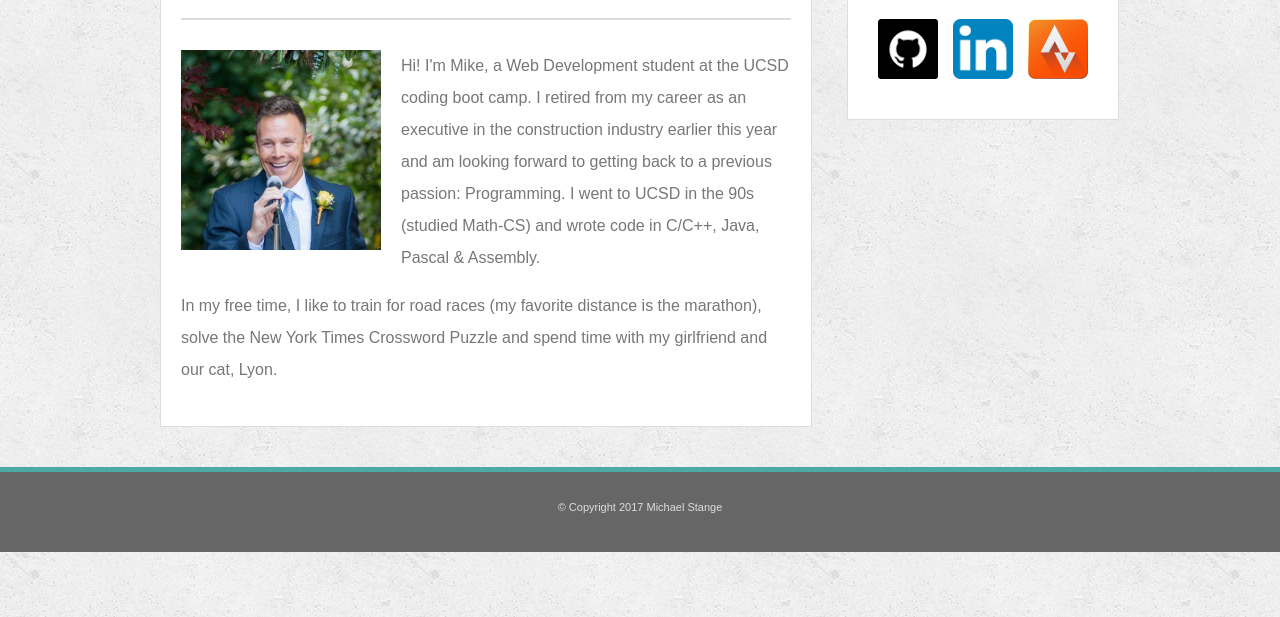
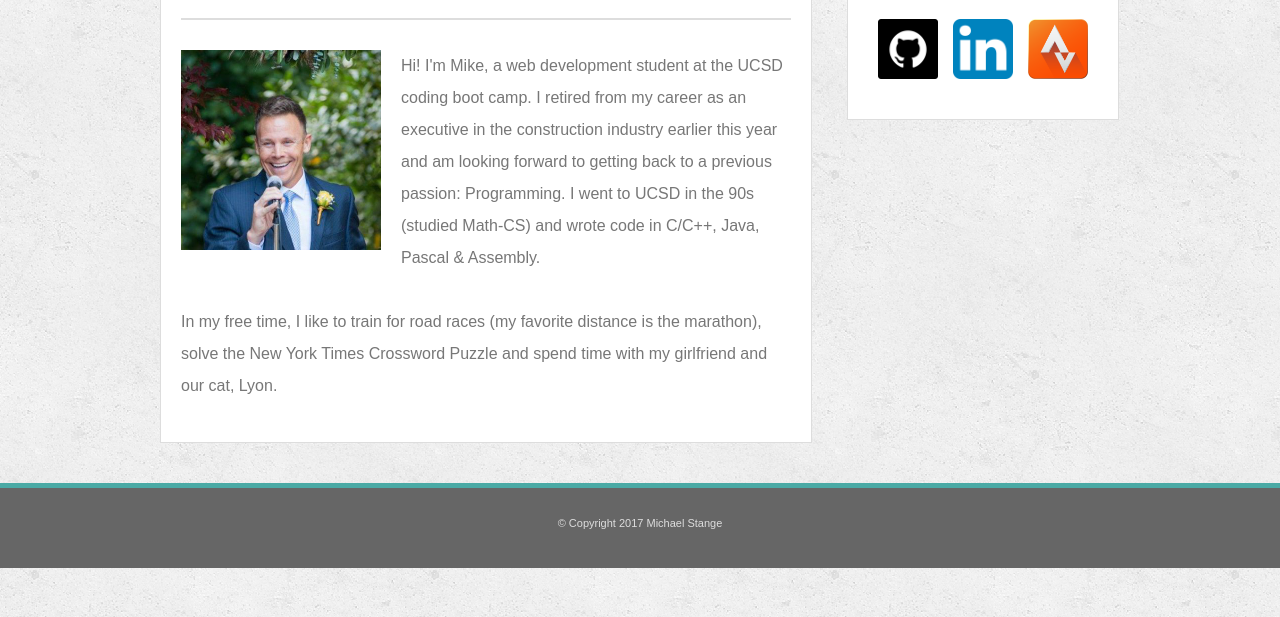
Before and after one commit to mstange22/Basic-Portfolio, a plain HTML site: page index.html in a window 1280 px wide. Shown: the part 183-800 px from the top of the page. Drawn offline with Linux system fonts and the light colour scheme.

Commit message:
more tweaks

```diff
--- a/assets/css/style.css
+++ b/assets/css/style.css
@@ -102,6 +102,7 @@ section {
 .text {
 	margin-top: 0;
 	line-height: 200%;
+	vertical-align: top;
 }
 
 aside {
@@ -259,6 +260,6 @@ input[type=submit] {
 
 
 #form-message {
-	height: 150px;
+	height: 200px;
 	resize: both;
 }
--- a/index.html
+++ b/index.html
@@ -19,8 +19,9 @@
 			<h2>About Me</h2>
 			<div id="section-container">
 				<img id="mike-mic" src="assets/images/mike.jpg" alt="Mike on the mic.">
-				<p class="text">Hi! I'm Mike, a Web Development student at the UCSD coding boot camp.  I retired from my career as an executive in the construction industry earlier this year and am looking forward to getting back to a previous passion: Programming.  I went to UCSD in the 90s (studied Math-CS) and wrote code in C/C++, Java, Pascal & Assembly.</p><br>
-				<p class="text">In my free time, I like to train for road races (my favorite distance is the marathon), solve the New York Times Crossword Puzzle and spend time with my girlfriend and our cat, Lyon.</p>
+				<p class="text">Hi! I'm Mike, a web development student at the UCSD coding boot camp.  I retired from my career as an executive in the construction industry earlier this year and am looking forward to getting back to a previous passion: Programming.  I went to UCSD in the 90s (studied Math-CS) and wrote code in C/C++, Java, Pascal & Assembly.<br>
+				<br>
+				In my free time, I like to train for road races (my favorite distance is the marathon), solve the New York Times Crossword Puzzle and spend time with my girlfriend and our cat, Lyon.</p>
 			</div>
 		</section>
 		<aside>
```
